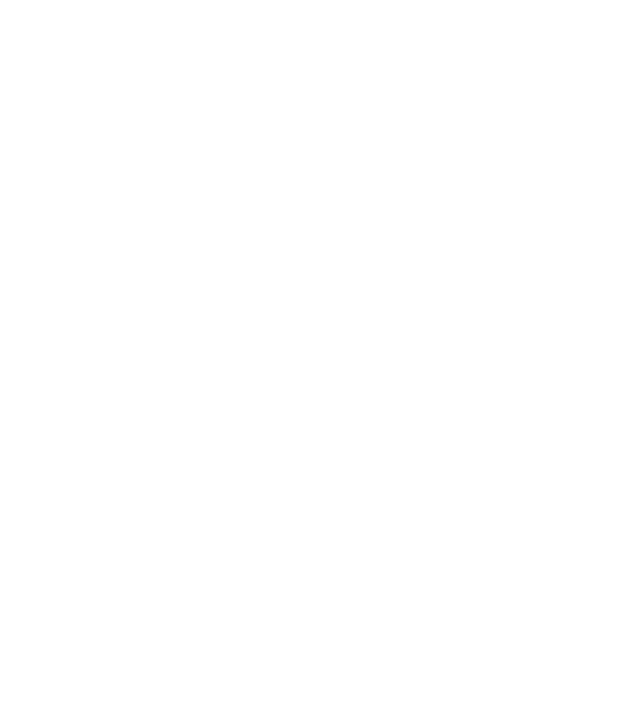
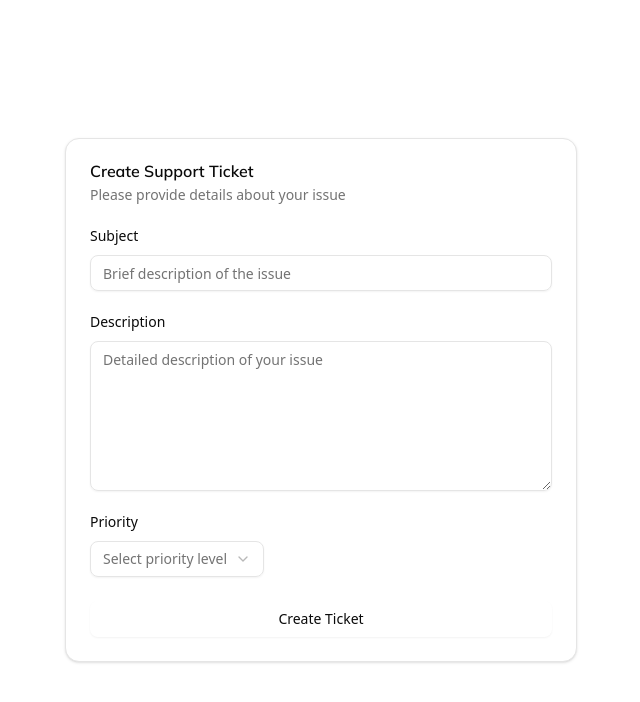
Before and after one commit to JoshuaEfraim/WADS_FinalProject, a React (Vite) app in the folder frontend/HelpDesk/: page /ticketform in a window 1280 px wide. Before the commit this address had no page. Shown: the top 702 px of the page, without its empty margins (319-959 px from the left). Built offline with nearby package versions, Linux system fonts and the light colour scheme.

Commit message:
create ticket

```diff
--- a/frontend/HelpDesk/src/App.jsx
+++ b/frontend/HelpDesk/src/App.jsx
@@ -15,6 +15,7 @@
 import ResetPasswordPage from './pages/Auth/ResetPasswordPage'
 import ProfileSettings from './components/ProfileSettings'
 import { ToastContainer } from './components/ui/toast'
+import TicketForm from './pages/User/ticketform'
 
 // User Pages
 import UserTicketDetails from './pages/User/UserTicketDetails'
@@ -26,7 +27,7 @@
         {/* Redirect root to a default route */}
         <Route path="/" element={<Navigate to="/login" replace />} />
 
-
+        <Route path="/ticketform" element={<TicketForm />} />
         {/* Auth routes */}
         <Route path="/login" element={<LoginPage />} />
         <Route path="/register" element={<RegisterPage />} />
--- /dev/null
+++ b/frontend/HelpDesk/src/components/createform.jsx
@@ -0,0 +1,164 @@
+import { useState } from 'react';
+import { useNavigate } from 'react-router-dom';
+import { cn } from "@/lib/utils"
+import { Button } from "@/components/ui/button"
+import {
+  Card,
+  CardContent,
+  CardDescription,
+  CardHeader,
+  CardTitle,
+} from "@/components/ui/card"
+import { Input } from "@/components/ui/input"
+import { Label } from "@/components/ui/label"
+import { Textarea } from "@/components/ui/textarea"
+import {
+  Select,
+  SelectContent,
+  SelectItem,
+  SelectTrigger,
+  SelectValue,
+} from "@/components/ui/select"
+import { useToast } from "@/components/ui/use-toast"
+import ticketService from '@/services/ticket';
+
+export function CreateForm({ className, ...props }) {
+  const navigate = useNavigate();
+  const { toast } = useToast();
+  const [isLoading, setIsLoading] = useState(false);
+  const [showPriorityError, setShowPriorityError] = useState(false);
+  const [formData, setFormData] = useState({
+    subject: '',
+    description: '',
+    priority: ''
+  });
+
+  const handleChange = (e) => {
+    const { id, value } = e.target;
+    setFormData(prev => ({
+      ...prev,
+      [id]: value
+    }));
+  };
+
+  const handlePriorityChange = (value) => {
+    setShowPriorityError(false);
+    setFormData(prev => ({
+      ...prev,
+      priority: value
+    }));
+  };
+
+  const handleSubmit = async (e) => {
+    e.preventDefault();
+
+    // Show priority error if not selected
+    if (!formData.priority) {
+      setShowPriorityError(true);
+    }
+
+    // Validate required fields
+    if (!formData.subject || !formData.description || !formData.priority) {
+      toast({
+        variant: "destructive",
+        title: "Error",
+        description: "Subject, description, and priority are required fields"
+      });
+      return;
+    }
+
+    setIsLoading(true);
+
+    try {
+      const response = await ticketService.createTicket(formData);
+
+      toast({
+        title: "Success",
+        description: response.message || "Ticket created successfully!"
+      });
+
+      // Navigate to tickets list
+      navigate('/tickets');
+    } catch (error) {
+      console.error('Error creating ticket:', error);
+      toast({
+        variant: "destructive",
+        title: "Error",
+        description: error.message || "Failed to create ticket"
+      });
+    } finally {
+      setIsLoading(false);
+    }
+  };
+
+  return (
+    <div className={cn("flex flex-col gap-6", className)} {...props}>
+      <Card>
+        <CardHeader>
+          <CardTitle>Create Support Ticket</CardTitle>
+          <CardDescription>
+            Please provide details about your issue
+          </CardDescription>
+        </CardHeader>
+        <CardContent>
+          <form onSubmit={handleSubmit}>
+            <div className="flex flex-col gap-6">
+              <div className="grid gap-3">
+                <Label htmlFor="subject">Subject</Label>
+                <Input
+                  id="subject"
+                  placeholder="Brief description of the issue"
+                  value={formData.subject}
+                  onChange={handleChange}
+                  required
+                />
+              </div>
+              <div className="grid gap-3">
+                <Label htmlFor="description">Description</Label>
+                <Textarea
+                  id="description"
+                  placeholder="Detailed description of your issue"
+                  value={formData.description}
+                  onChange={handleChange}
+                  required
+                  className="min-h-[150px]"
+                />
+              </div>
+              <div className="grid gap-3">
+                <Label>Priority</Label>
+                <Select
+                  value={formData.priority}
+                  onValueChange={handlePriorityChange}
+                  required
+                >
+                  <SelectTrigger>
+                    <SelectValue placeholder="Select priority level" />
+                  </SelectTrigger>
+                  <SelectContent>
+                    <SelectItem value="LOW">Low</SelectItem>
+                    <SelectItem value="MEDIUM">Medium</SelectItem>
+                    <SelectItem value="HIGH">High</SelectItem>
+                  </SelectContent>
+                </Select>
+                {showPriorityError && (
+                  <span className="text-sm font-medium text-red-500">
+                    Please choose a priority level
+                  </span>
+                )}
+              </div>
+              <Button
+                type="submit"
+                className="w-full"
+                disabled={isLoading}
+              >
+                {isLoading ? "Creating..." : "Create Ticket"}
+              </Button>
+            </div>
+          </form>
+        </CardContent>
+      </Card>
+    </div>
+  );
+}
+
+export default CreateForm;
--- /dev/null
+++ b/frontend/HelpDesk/src/pages/User/ticketform.jsx
@@ -0,0 +1,10 @@
+import { CreateForm } from "@/components/createform"
+export default function TicketForm() {
+  return (
+    <div className="flex min-h-svh w-full items-center justify-center p-6 md:p-10" >
+      <div className="w-full max-w-lg">
+        <CreateForm />
+      </div>
+    </div>
+  )
+}
--- /dev/null
+++ b/frontend/HelpDesk/src/services/ticket.js
@@ -0,0 +1,38 @@
+import axios from 'axios';
+
+const API_URL = 'http://localhost:5000/api/tickets'; // Match your backend route
+
+const ticketService = {
+  /**
+   * Create a new ticket
+   * @param {Object} ticketData
+   * @param {string} ticketData.subject
+   * @param {string} ticketData.description
+   * @param {string} ticketData.priority
+   */
+  createTicket: async (ticketData) => {
+    try {
+      const response = await axios.post(`${API_URL}/create`, ticketData, {
+        withCredentials: true
+      });
+      return response.data;
+    } catch (error) {
+      console.error('Ticket service error:', error.response?.data);
+
+      // Return error from backend response
+      if (error.response?.data) {
+        throw error.response.data;
+      }
+
+      // Return generic error for network issues
+      throw {
+        message: 'Network error. Please try again.'
+      };
+    }
+  },
+
+  // You can add other ticket-related API calls here later
+  // Like getTickets, updateTicket, deleteTicket, etc.
+};
+
+export default ticketService;
```
